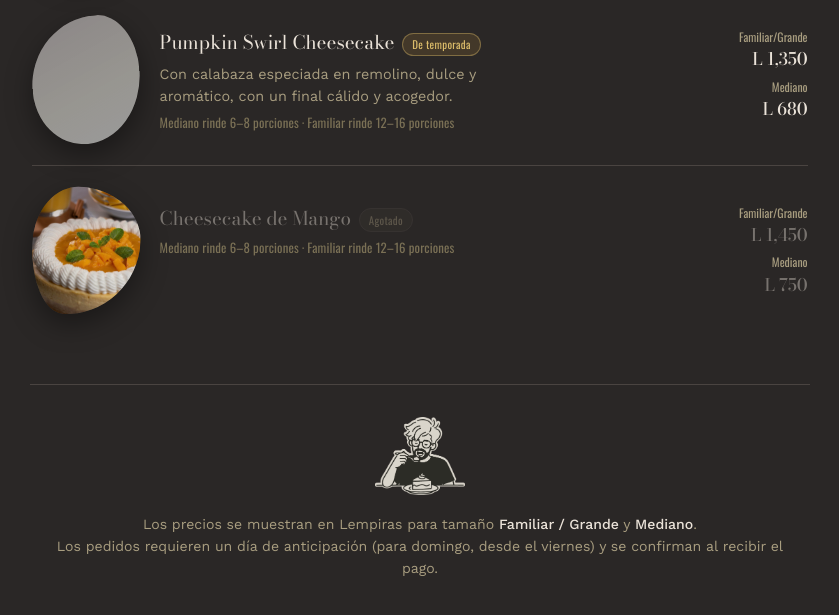
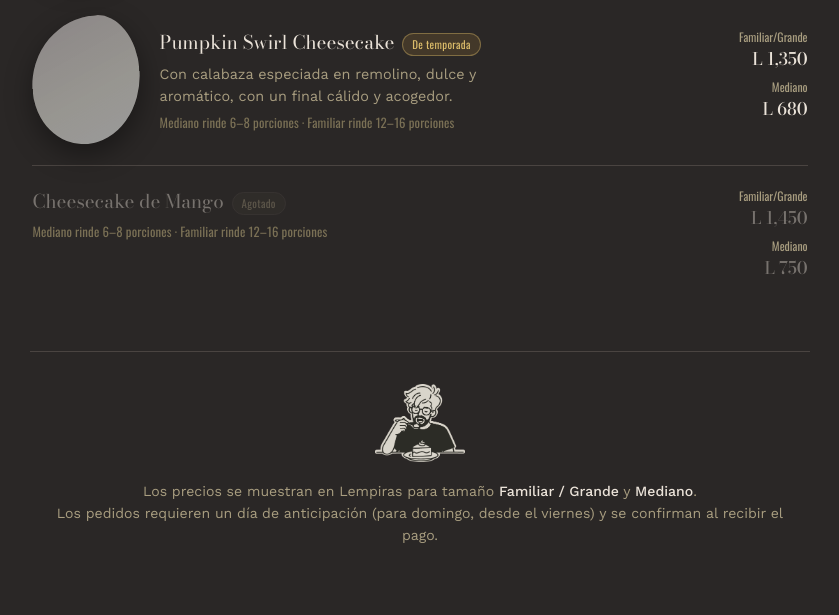
Before and after one commit to eliaswalton/kremomenu, a plain HTML site: page index.html in a window 1280 px wide. Shown: the part 2126-2741 px from the top of the page, without its empty margins (220-1059 px from the left). After the commit the page ends 2720 px from the top, so only its background shows below. Drawn offline with nearby package versions, Linux system fonts and the light colour scheme; grey boxes are pictures that could not be loaded.

```diff
--- a/index.html
+++ b/index.html
@@ -330,7 +330,7 @@
       { name: "Tarta Vasca", desc: "Nuestra interpretación del clásico vasco: interior cremoso, superficie caramelizada y el equilibrio perfecto entre intensidad y suavidad.", familiar: 1200, mediano: 630, photo: "tarta_vasca" },
       { name: "Apple Pie Cheesecake", desc: "Con manzanas caramelizadas integradas en la torta, crema y una delicada capa de caramelo salado.", familiar: 1270, mediano: 670, temporada: true, photo: "apple_pie" },
       { name: "Pumpkin Swirl Cheesecake", desc: "Con calabaza especiada en remolino, dulce y aromático, con un final cálido y acogedor.", familiar: 1350, mediano: 680, temporada: true, photo: "pumpkin" },
-      { name: "Cheesecake de Mango", familiar: 1450, mediano: 750, agotado: true, photo: "cheesecake_mango" },
+      { name: "Cheesecake de Mango", familiar: 1450, mediano: 750, agotado: true/*, photo: "cheesecake_mango" */},
     ]
   },
   {
```
